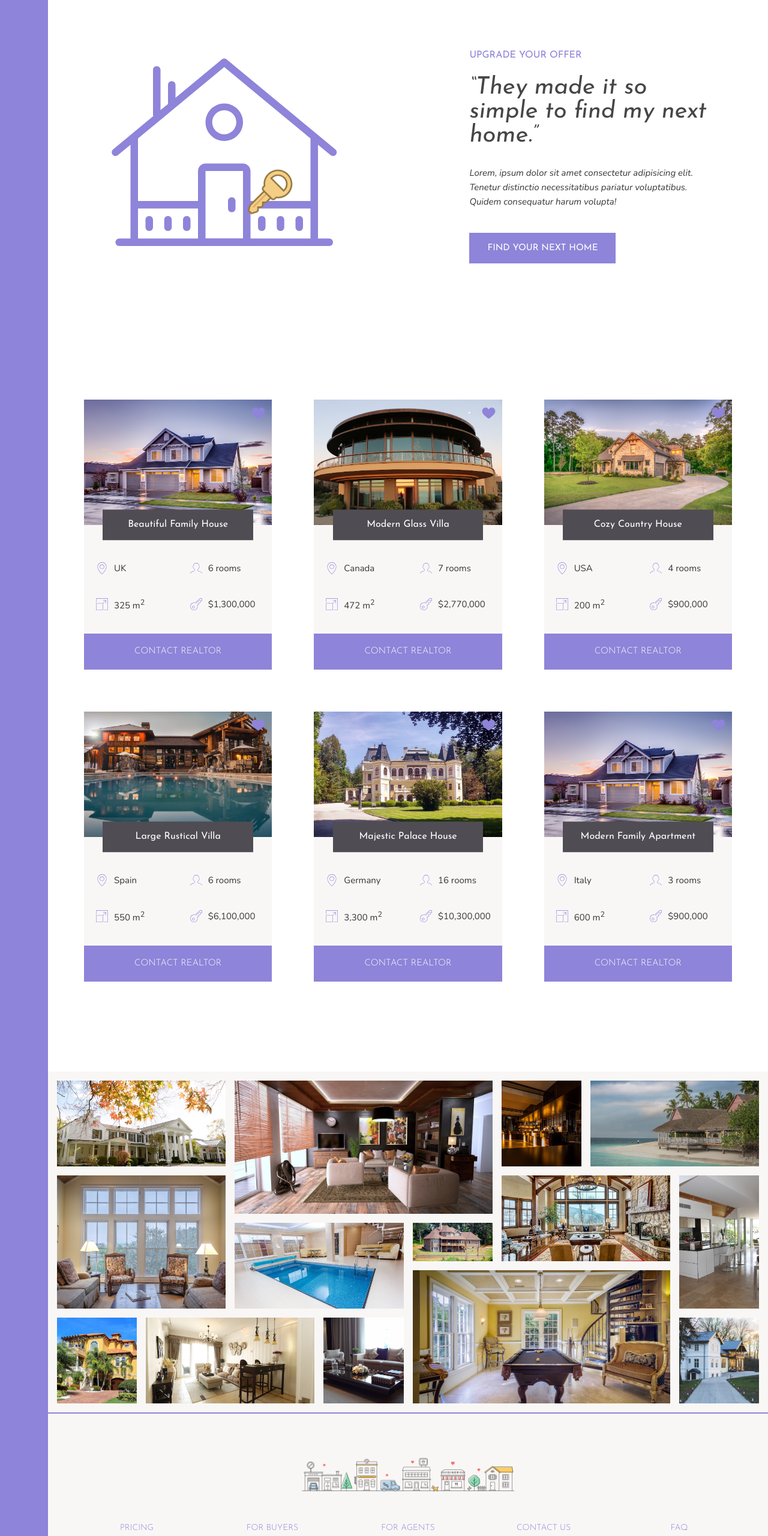
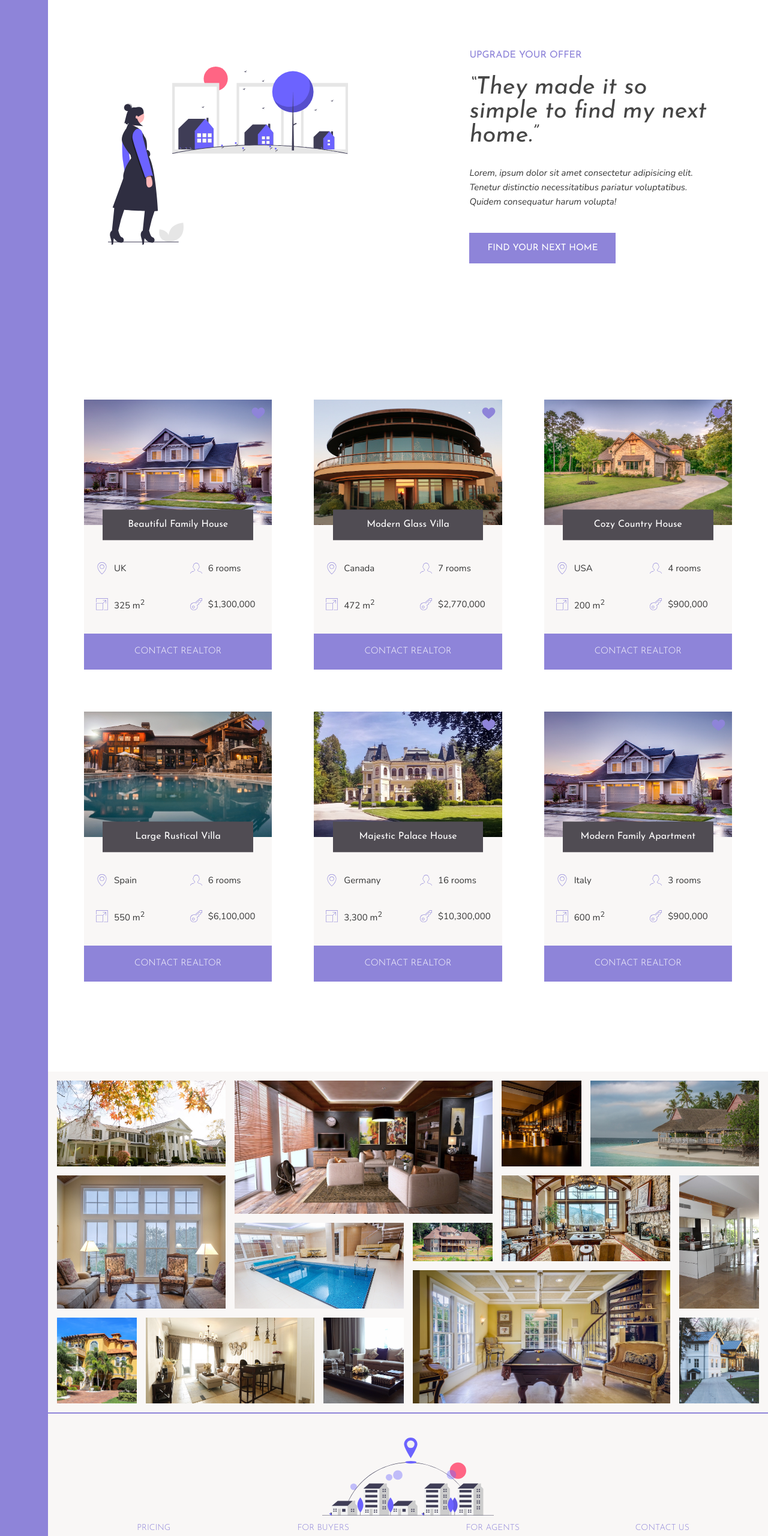
Before and after one commit to nataliepina/real-estate, a website: page index.html in a window 1280 px wide. Shown: the part 1335-3895 px from the top of the page at 60% size. Drawn offline with nearby package versions, Linux system fonts and the light colour scheme.

Commit message:
add new svgs

```diff
--- a/index.html
+++ b/index.html
@@ -108,8 +108,7 @@
     </section>
 
     <div class="story__pictures">
-      <img src="img/newhome.svg" alt="house" class="story__img--1">
-      <img src="img/key.svg" alt="keys" class="story__img--2">
+      <img src="img/undraw_choosing_house_v37h.svg" alt="house" class="story__img--1">
     </div>
 
     <div class="story__content">
@@ -383,14 +382,12 @@
     </div>
 
     <footer class="footer">
-      <img src="img/footer.png" alt="footer image homes" class="footer__img" />
+      <img src="img/undraw_best_place_r685.svg" alt="footer image homes" class="footer__img" />
       <ul class="nav">
         <li class="nav__item"><a href="" class="nav__link">Pricing</a></li>
         <li class="nav__item"><a href="" class="nav__link">For Buyers</a></li>
         <li class="nav__item"><a href="" class="nav__link">For Agents</a></li>
         <li class="nav__item"><a href="" class="nav__link">Contact us</a></li>
-        <li class="nav__item"><a href="" class="nav__link">FAQ</a></li>
-        <li class="nav__item"><a href="" class="nav__link">Careers</a></li>
       </ul>
       <p class="copyright">
         &copy; Copyright 2020 developed by Natalie Pina
```
Also changed, not shown: img/undraw_best_place_r685.svg (added), img/undraw_choosing_house_v37h.svg (added), img/undraw_suburbs_8b83.svg (added).
